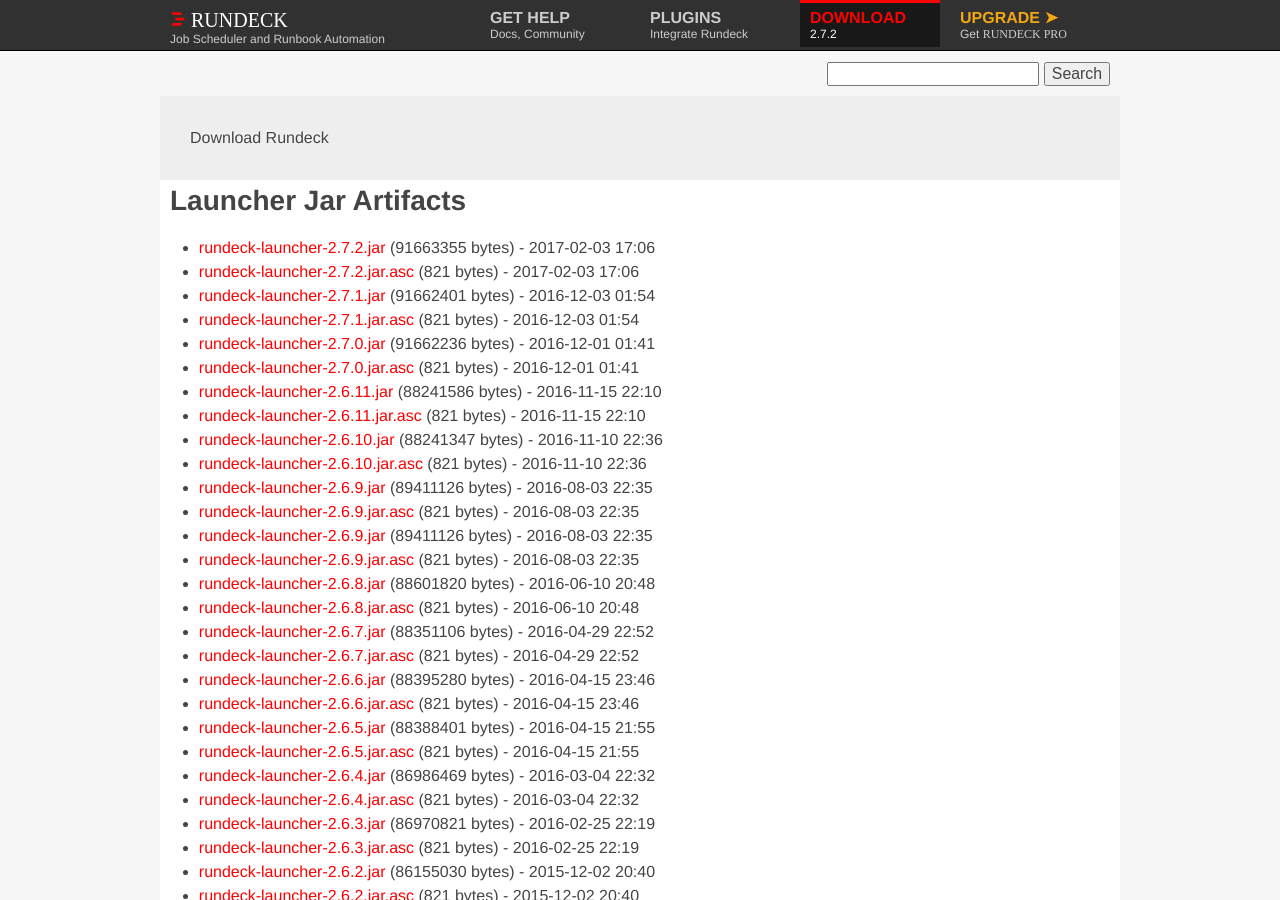
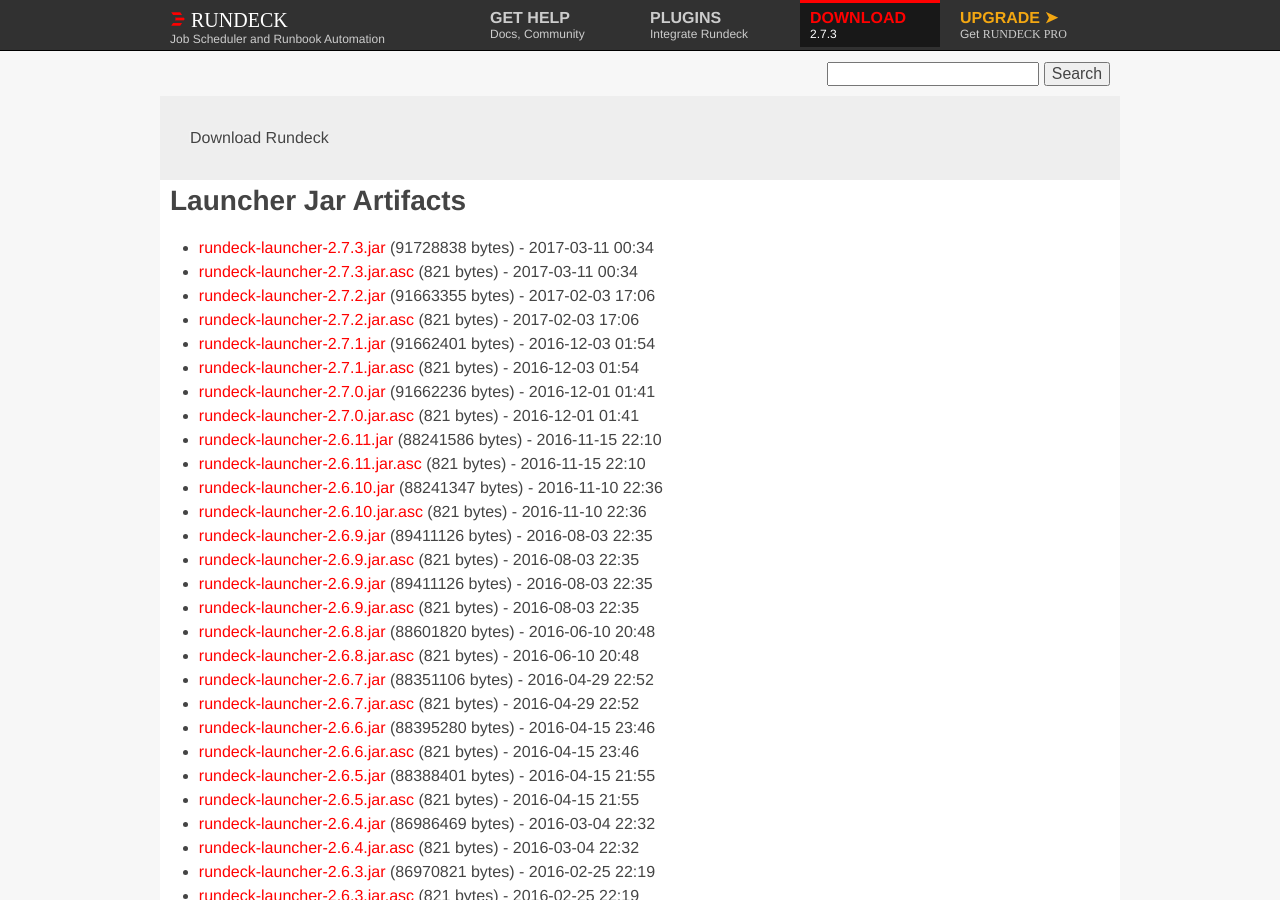
Before and after one commit to rundeck/rundeck-ghpages, a Jekyll site: the page built from download/jar/index.md, in a window 1280 px wide and 900 px high. Built offline with Jekyll 4.4.1, drawn with Linux system fonts in a browser that asks for light colours; nearby versions of some CDN libraries.

Commit message:
Update site to 2.7.3 download links

```diff
--- a/_config.yml
+++ b/_config.yml
@@ -1,18 +1,18 @@
 baseurl: ""
 url: ""
 full_url: "http://www.rundeck.org"
-rd_version: "2.7.2"
-rd_jar_name: "rundeck-launcher-2.7.2.jar"
-rd_jar_sha: "409209fc0faf213cb6caaa9cb3d95ff5996efc92"
-rd_jar_url: "http://download.rundeck.org/jar/rundeck-launcher-2.7.2.jar"
-rd_jar_size: "91663355"
-rd_deb_name: "rundeck-2.7.2-1-GA.deb"
-rd_deb_url: "http://download.rundeck.org/deb/rundeck-2.7.2-1-GA.deb"
-rd_deb_sha: "b21b60fd798b044c4b8642d3f568dd882f4e2629"
-rd_deb_size: "105782718"
-rd_zipball: "https://github.com/rundeck/rundeck/zipball/v2.7.2"
-rd_tarball: "https://github.com/rundeck/rundeck/tarball/v2.7.2"
-rd_releasenotes: "https://github.com/rundeck/rundeck/blob/v2.7.2/RELEASE.md"
+rd_version: "2.7.3"
+rd_jar_name: "rundeck-launcher-2.7.3.jar"
+rd_jar_sha: "daf9485f3dca4413cec9f0dadd21e375da7fbedf"
+rd_jar_url: "http://download.rundeck.org/jar/rundeck-launcher-2.7.3.jar"
+rd_jar_size: "91728838"
+rd_deb_name: "rundeck-2.7.3-1-GA.deb"
+rd_deb_url: "http://download.rundeck.org/deb/rundeck-2.7.3-1-GA.deb"
+rd_deb_sha: "a75bec02ced46b14025f0e0c8d70282d98e7bc69"
+rd_deb_size: "105846222"
+rd_zipball: "https://github.com/rundeck/rundeck/zipball/v2.7.3"
+rd_tarball: "https://github.com/rundeck/rundeck/tarball/v2.7.3"
+rd_releasenotes: "https://github.com/rundeck/rundeck/blob/v2.7.3/RELEASE.md"
 markdown: kramdown
 gems:
   - jekyll-seo-tag
--- a/download/jar/index.md
+++ b/download/jar/index.md
@@ -3,6 +3,8 @@
 layout: download
 download_type: Launcher Jar
 ---
+* [rundeck-launcher-2.7.3.jar](http://download.rundeck.org/jar/rundeck-launcher-2.7.3.jar) (91728838 bytes) - 2017-03-11 00:34
+* [rundeck-launcher-2.7.3.jar.asc](http://download.rundeck.org/jar/rundeck-launcher-2.7.3.jar.asc) (821 bytes) - 2017-03-11 00:34
 * [rundeck-launcher-2.7.2.jar](http://download.rundeck.org/jar/rundeck-launcher-2.7.2.jar) (91663355 bytes) - 2017-02-03 17:06
 * [rundeck-launcher-2.7.2.jar.asc](http://download.rundeck.org/jar/rundeck-launcher-2.7.2.jar.asc) (821 bytes) - 2017-02-03 17:06
 * [rundeck-launcher-2.7.1.jar](http://download.rundeck.org/jar/rundeck-launcher-2.7.1.jar) (91662401 bytes) - 2016-12-03 01:54
```
Also changed, not shown: download/deb/index.md (+1 -0 lines), download/rpm/index.md (+2 -0 lines), download/war/index.md (+2 -0 lines), news/_posts/2017-03-11-rundeck-2.7.3.md (added, +70 -0 lines).
